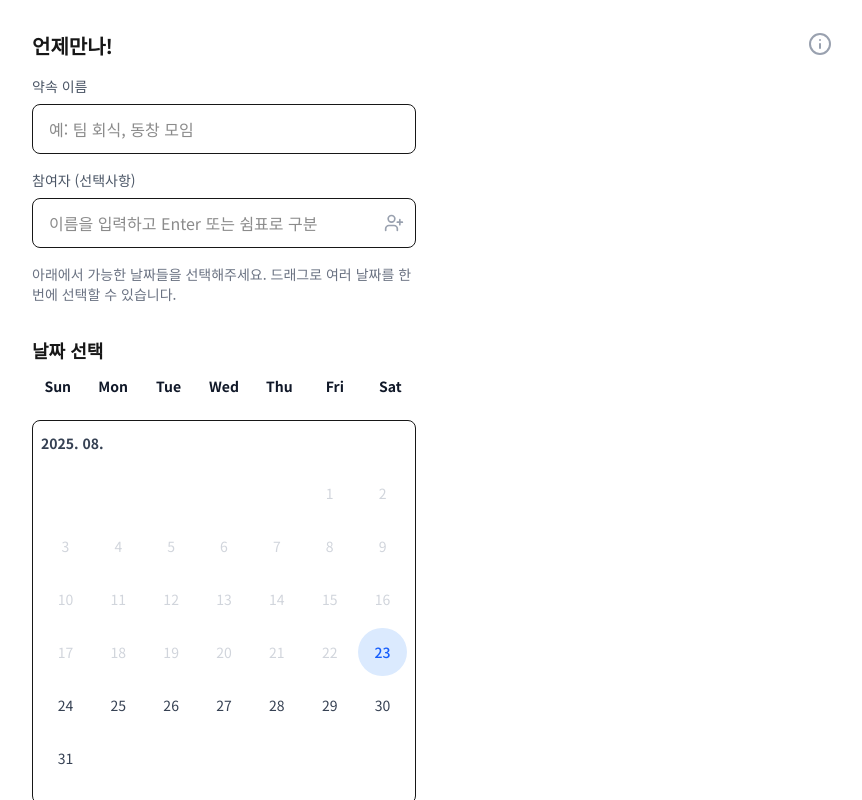
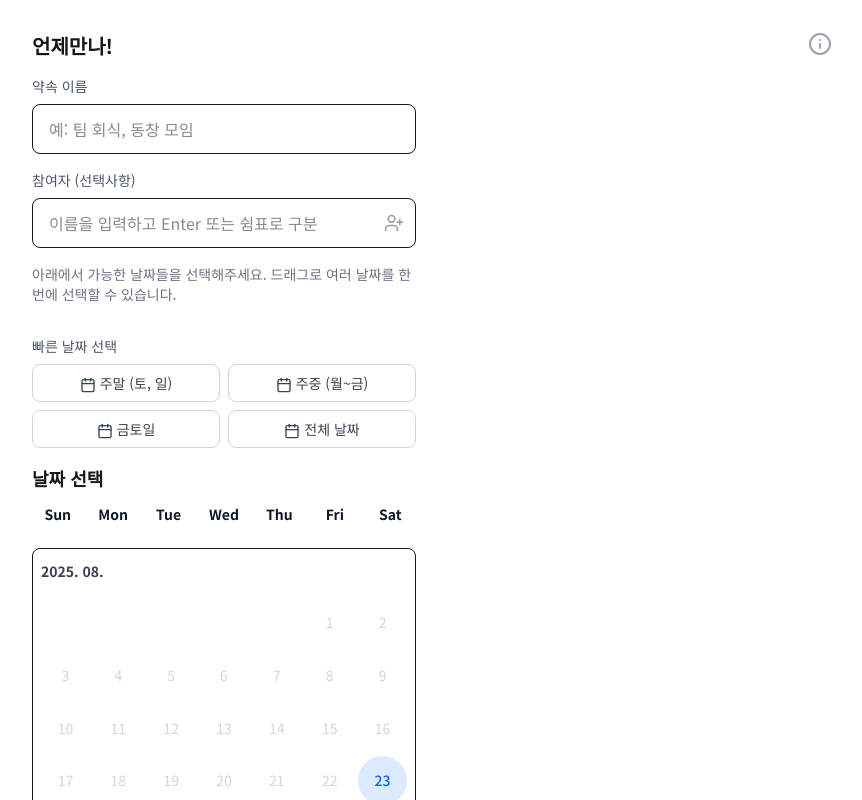
Before and after one commit to Byeongcheol-Kim/when22meet, a Next.js app: page / in a window 1280 px wide. Shown: the top 800 px of the page, without its empty margins (416-1278 px from the left). Built offline with nearby package versions, Linux system fonts and the light colour scheme.

Commit message:
feat: add template url

```diff
--- a/app/api/meetings/[id]/route.ts
+++ b/app/api/meetings/[id]/route.ts
@@ -118,7 +118,7 @@ export async function PATCH(
     if (participants !== undefined) {
       // Get current availabilities
       const availabilityKeys = await redis.keys(`availability:${id}:*`);
-      const currentParticipants = availabilityKeys.map(key =>
+      const currentParticipants = availabilityKeys.map((key: string) =>
         key.replace(`availability:${id}:`, '')
       );
 
--- a/app/page.tsx
+++ b/app/page.tsx
@@ -1,21 +1,49 @@
 'use client';
 
-import { useState, useEffect } from 'react';
-import { useRouter } from 'next/navigation';
-import { Info } from 'lucide-react';
+import { useState, useEffect, Suspense } from 'react';
+import { useRouter, useSearchParams } from 'next/navigation';
+import { Info, Link2, Calendar, Check } from 'lucide-react';
 import DateSelector from '@/components/DateSelector';
 import AboutModal from '@/components/AboutModal';
 import MeetingTitleInput from '@/components/MeetingTitleInput';
 import ParticipantsInput from '@/components/ParticipantsInput';
+import { generateDatesFromTemplate, type DateTemplate } from '@/lib/utils/dateTemplates';
 
-export default function Home() {
+function HomeContent() {
   const [showSplash, setShowSplash] = useState(true);
   const [title, setTitle] = useState('');
   const [selectedDates, setSelectedDates] = useState<string[]>([]);
   const [participants, setParticipants] = useState<string[]>([]);
   const [isCreating, setIsCreating] = useState(false);
   const [showHelpModal, setShowHelpModal] = useState(false);
+  const [selectedTemplate, setSelectedTemplate] = useState<DateTemplate | null>(null);
+  const [showShareUrl, setShowShareUrl] = useState(false);
   const router = useRouter();
+  const searchParams = useSearchParams();
+
+  // URL 파라미터에서 템플릿 설정 읽기
+  useEffect(() => {
+    const templateTitle = searchParams.get('title');
+    const templateParticipants = searchParams.get('participants');
+    const templateDates = searchParams.get('template') as DateTemplate | null;
+    const templateMonths = searchParams.get('months');
+
+    if (templateTitle) {
+      setTitle(decodeURIComponent(templateTitle));
+    }
+
+    if (templateParticipants) {
+      const participantList = decodeURIComponent(templateParticipants).split(',').filter(p => p);
+      setParticipants(participantList);
+    }
+
+    if (templateDates && ['weekend', 'weekday', 'fri-sat-sun', 'full'].includes(templateDates)) {
+      const months = templateMonths ? parseInt(templateMonths) : 2;
+      const dates = generateDatesFromTemplate(templateDates, months);
+      setSelectedDates(dates);
+      setSelectedTemplate(templateDates);
+    }
+  }, [searchParams]);
 
   // 2초 후 자동으로 메인 화면으로 전환
   useEffect(() => {
@@ -25,6 +53,39 @@ export default function Home() {
     return () => clearTimeout(timer);
   }, []);
 
+
+  const handleTemplateSelect = (template: DateTemplate) => {
+    const dates = generateDatesFromTemplate(template, 2);
+    setSelectedDates(dates);
+    setSelectedTemplate(template);
+  };
+
+  const generateShareUrl = () => {
+    const params = new URLSearchParams();
+
+    if (title) {
+      params.set('title', encodeURIComponent(title));
+    }
+
+    if (participants.length > 0) {
+      params.set('participants', encodeURIComponent(participants.join(',')));
+    }
+
+    if (selectedTemplate) {
+      params.set('template', selectedTemplate);
+      params.set('months', '2');
+    }
+
+    const baseUrl = window.location.origin;
+    return `${baseUrl}?${params.toString()}`;
+  };
+
+  const handleCopyShareUrl = () => {
+    const url = generateShareUrl();
+    navigator.clipboard.writeText(url);
+    setShowShareUrl(true);
+    setTimeout(() => setShowShareUrl(false), 1500);
+  };
 
   const handleCreateMeeting = async () => {
     if (!title || selectedDates.length === 0) {
@@ -90,10 +151,64 @@ export default function Home() {
           </div>
         </div>
 
+        {/* 날짜 템플릿 선택 */}
+        <div className="mb-4">
+          <label className="text-sm text-gray-600 block mb-2">빠른 날짜 선택</label>
+          <div className="grid grid-cols-2 gap-2">
+            <button
+              onClick={() => handleTemplateSelect('weekend')}
+              className={`px-3 py-2 text-sm rounded-lg border transition-colors ${
+                selectedTemplate === 'weekend'
+                  ? 'bg-blue-500 text-white border-blue-500'
+                  : 'bg-white text-gray-700 border-gray-300 hover:bg-gray-50'
+              }`}
+            >
+              <Calendar className="w-4 h-4 inline mr-1" />
+              주말 (토, 일)
+            </button>
+            <button
+              onClick={() => handleTemplateSelect('weekday')}
+              className={`px-3 py-2 text-sm rounded-lg border transition-colors ${
+                selectedTemplate === 'weekday'
+                  ? 'bg-blue-500 text-white border-blue-500'
+                  : 'bg-white text-gray-700 border-gray-300 hover:bg-gray-50'
+              }`}
+            >
+              <Calendar className="w-4 h-4 inline mr-1" />
+              주중 (월~금)
+            </button>
+            <button
+              onClick={() => handleTemplateSelect('fri-sat-sun')}
+              className={`px-3 py-2 text-sm rounded-lg border transition-colors ${
+                selectedTemplate === 'fri-sat-sun'
+                  ? 'bg-blue-500 text-white border-blue-500'
+                  : 'bg-white text-gray-700 border-gray-300 hover:bg-gray-50'
+              }`}
+            >
+              <Calendar className="w-4 h-4 inline mr-1" />
+              금토일
+            </button>
+            <button
+              onClick={() => handleTemplateSelect('full')}
+              className={`px-3 py-2 text-sm rounded-lg border transition-colors ${
+                selectedTemplate === 'full'
+                  ? 'bg-blue-500 text-white border-blue-500'
+                  : 'bg-white text-gray-700 border-gray-300 hover:bg-gray-50'
+              }`}
+            >
+              <Calendar className="w-4 h-4 inline mr-1" />
+              전체 날짜
+            </button>
+          </div>
+        </div>
+
         <div className="mb-8">
           <DateSelector
             selectedDates={selectedDates}
-            onDatesChange={setSelectedDates}
+            onDatesChange={(dates) => {
+              setSelectedDates(dates);
+              setSelectedTemplate(null); // 수동 선택시 템플릿 해제
+            }}
           />
         </div>
 
@@ -105,6 +220,30 @@ export default function Home() {
           >
             {isCreating ? '생성 중...' : '약속 만들기'}
           </button>
+
+          {/* 템플릿 URL 공유 버튼 */}
+          {(title || participants.length > 0 || selectedTemplate) && (
+            <button
+              onClick={handleCopyShareUrl}
+              className={`w-full py-3 rounded-xl font-medium transition-all flex items-center justify-center gap-2 ${
+                showShareUrl
+                  ? 'bg-blue-100 text-blue-700'
+                  : 'bg-gray-100 text-gray-700 hover:bg-gray-200'
+              }`}
+            >
+              {showShareUrl ? (
+                <>
+                  <Check className="w-4 h-4" />
+                  복사 완료!
+                </>
+              ) : (
+                <>
+                  <Link2 className="w-4 h-4" />
+                  템플릿 URL 복사
+                </>
+              )}
+            </button>
+          )}
         </div>
       </div>
 
@@ -122,3 +261,11 @@ export default function Home() {
     </div>
   );
 }
+
+export default function Home() {
+  return (
+    <Suspense fallback={<div className="min-h-screen bg-white" />}>
+      <HomeContent />
+    </Suspense>
+  );
+}
--- a/components/ParticipantsInput.tsx
+++ b/components/ParticipantsInput.tsx
@@ -42,7 +42,9 @@ export default function ParticipantsInput({
   const handleKeyDown = (e: KeyboardEvent<HTMLInputElement>) => {
     if (e.key === 'Enter') {
       e.preventDefault();
-      addParticipants(inputValue);
+      if (inputValue.trim()) {
+        addParticipants(inputValue);
+      }
     } else if (e.key === 'Backspace' && !inputValue && participants.length > 0) {
       // 입력이 비어있을 때 백스페이스를 누르면 마지막 참여자 제거
       removeParticipant(participants[participants.length - 1]);
@@ -50,10 +52,16 @@ export default function ParticipantsInput({
   };
 
   const handleInputChange = (value: string) => {
-    setInputValue(value);
     // 쉼표가 입력되면 자동으로 추가
     if (value.endsWith(',')) {
-      addParticipants(value.slice(0, -1));
+      const nameToAdd = value.slice(0, -1).trim();
+      if (nameToAdd) {
+        addParticipants(nameToAdd);
+      } else {
+        setInputValue(''); // 쉼표만 입력된 경우 초기화
+      }
+    } else {
+      setInputValue(value);
     }
   };
 
@@ -92,9 +100,12 @@ export default function ParticipantsInput({
           onChange={(e) => handleInputChange(e.target.value)}
           onKeyDown={handleKeyDown}
           onBlur={() => {
-            if (inputValue.trim()) {
-              addParticipants(inputValue);
-            }
+            // onBlur시 중복 방지를 위해 setTimeout 사용
+            setTimeout(() => {
+              if (inputValue.trim()) {
+                addParticipants(inputValue);
+              }
+            }, 100);
           }}
           placeholder={placeholder}
           disabled={disabled}
--- a/lib/redis.ts
+++ b/lib/redis.ts
@@ -4,7 +4,15 @@ import IORedis from 'ioredis';
 // Production에서는 Upstash, 개발에서는 로컬 Redis 사용
 const isProduction = process.env.NODE_ENV === 'production';
 
-let redis: any;
+interface RedisInterface {
+  get: (key: string) => Promise<string | null>;
+  set: (key: string, value: string) => Promise<string | null>;
+  setex: (key: string, seconds: number, value: string) => Promise<string | null>;
+  del: (key: string) => Promise<number>;
+  keys: (pattern: string) => Promise<string[]>;
+}
+
+let redis: RedisInterface;
 
 if (isProduction && process.env.REDIS_URL && process.env.REDIS_TOKEN) {
   // Upstash Redis for production
--- /dev/null
+++ b/lib/utils/dateTemplates.ts
@@ -0,0 +1,63 @@
+import { formatDateToString } from './date';
+
+export type DateTemplate = 'weekend' | 'weekday' | 'fri-sat-sun' | 'full';
+
+/**
+ * 템플릿에 따라 날짜 배열 생성
+ * @param template 템플릿 타입
+ * @param months 생성할 개월 수 (기본값: 2)
+ * @returns 날짜 문자열 배열
+ */
+export function generateDatesFromTemplate(template: DateTemplate, months: number = 2): string[] {
+  const dates: string[] = [];
+  const today = new Date();
+  const endDate = new Date(today);
+  endDate.setMonth(endDate.getMonth() + months);
+
+  const current = new Date(today);
+
+  while (current <= endDate) {
+    const dayOfWeek = current.getDay();
+    let shouldInclude = false;
+
+    switch (template) {
+      case 'weekend':
+        // 토요일(6), 일요일(0)
+        shouldInclude = dayOfWeek === 0 || dayOfWeek === 6;
+        break;
+      case 'weekday':
+        // 월요일(1) ~ 금요일(5)
+        shouldInclude = dayOfWeek >= 1 && dayOfWeek <= 5;
+        break;
+      case 'fri-sat-sun':
+        // 금요일(5), 토요일(6), 일요일(0)
+        shouldInclude = dayOfWeek === 0 || dayOfWeek === 5 || dayOfWeek === 6;
+        break;
+      case 'full':
+        // 모든 날짜
+        shouldInclude = true;
+        break;
+    }
+
+    if (shouldInclude) {
+      dates.push(formatDateToString(current));
+    }
+
+    current.setDate(current.getDate() + 1);
+  }
+
+  return dates;
+}
+
+/**
+ * 템플릿 이름을 한글로 변환
+ */
+export function getTemplateDisplayName(template: DateTemplate): string {
+  const names: Record<DateTemplate, string> = {
+    'weekend': '주말 (토, 일)',
+    'weekday': '주중 (월~금)',
+    'fri-sat-sun': '금토일',
+    'full': '전체 날짜'
+  };
+  return names[template] || template;
+}
```
Also changed, not shown: components/AboutModal.tsx (+3 -21 lines).
